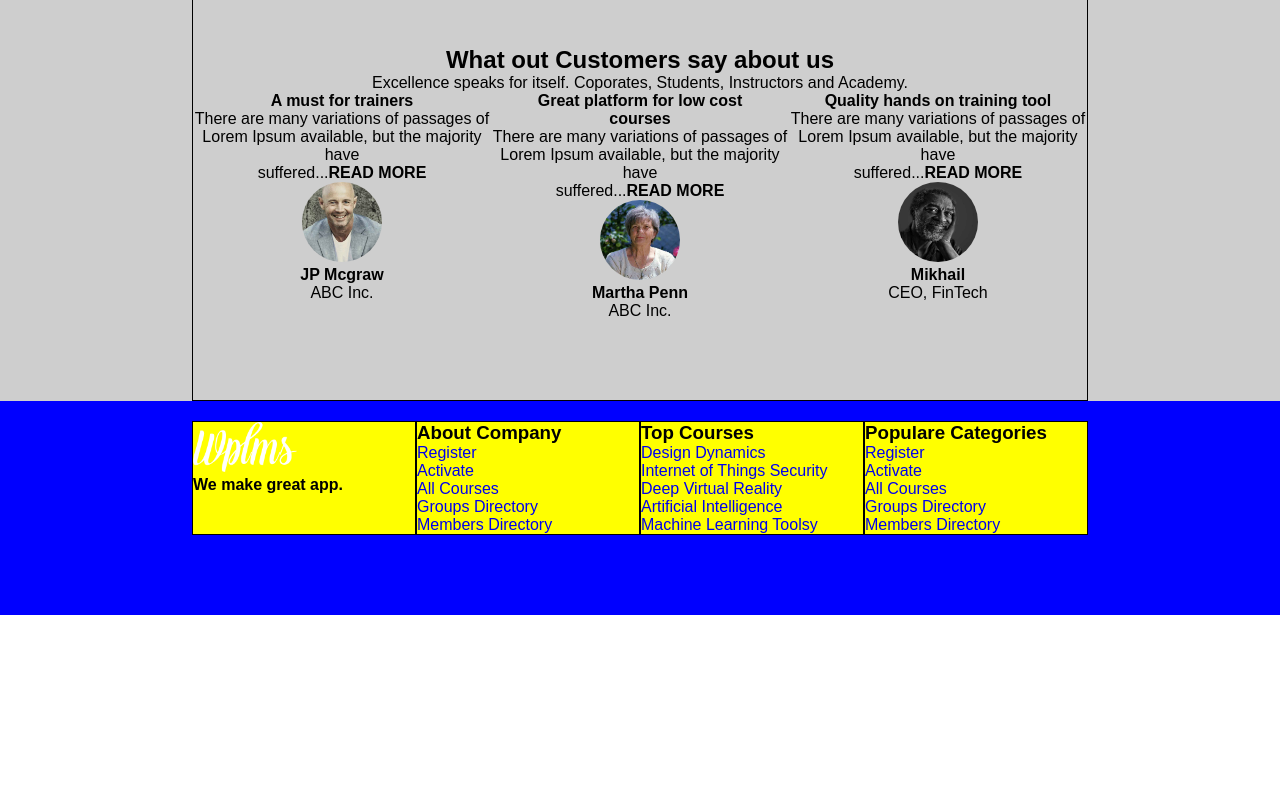
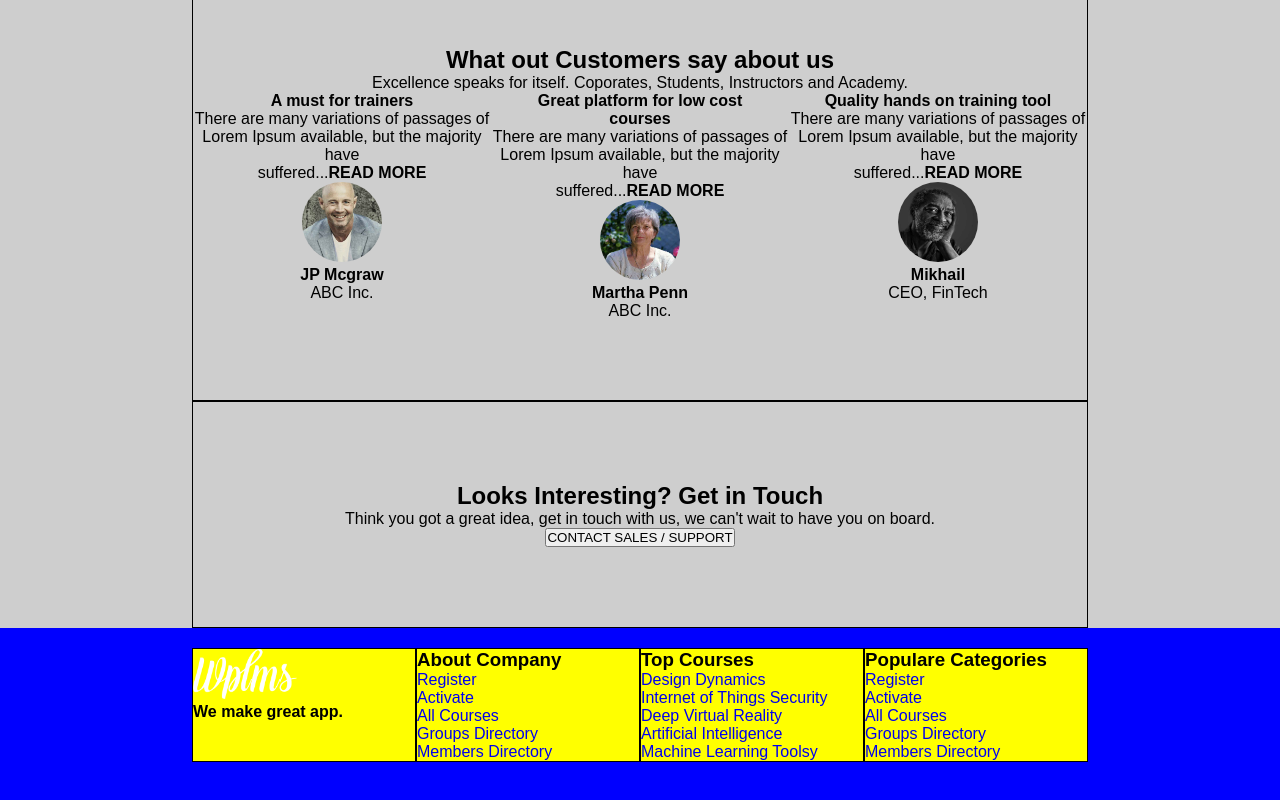
Before and after one commit to Brandon-Ladson/proj-html-vuejs, a plain HTML site: page index.html in a window 1280 px wide. Shown: the part 2963-3763 px from the top of the page. Before the commit the page ends 3578 px from the top, so only its background shows below. Drawn offline with nearby package versions, Linux system fonts and the light colour scheme.

Commit message:
creazione sesta sezione (da rifinire)

```diff
--- a/css/style.css
+++ b/css/style.css
@@ -194,6 +194,11 @@ main .fifth-section .bottom-content > div{
   width: calc(100% / 3);
 }
 
+/* regole sixth section */
+main .sixth-section{
+  text-align: center;
+}
+
 /* regole footer */
 footer{
   display: flex;
--- a/index.html
+++ b/index.html
@@ -540,6 +540,28 @@
 
         </section>
 
+        <!-- seta sezione -->
+        <section class="sixth-section">
+
+          <!-- contenuto -->
+          <div class="content">
+
+            <h2>
+              Looks <span>Interesting</span>? Get in Touch
+            </h2>
+
+            <p>
+              Think you got a great idea, get in touch with us, we can't wait to have you on board.
+            </p>
+
+            <button type="button" name="button">
+              CONTACT SALES / SUPPORT
+            </button>
+
+          </div>
+
+        </section>
+
       </main>
 
       <!-- footer -->
```
